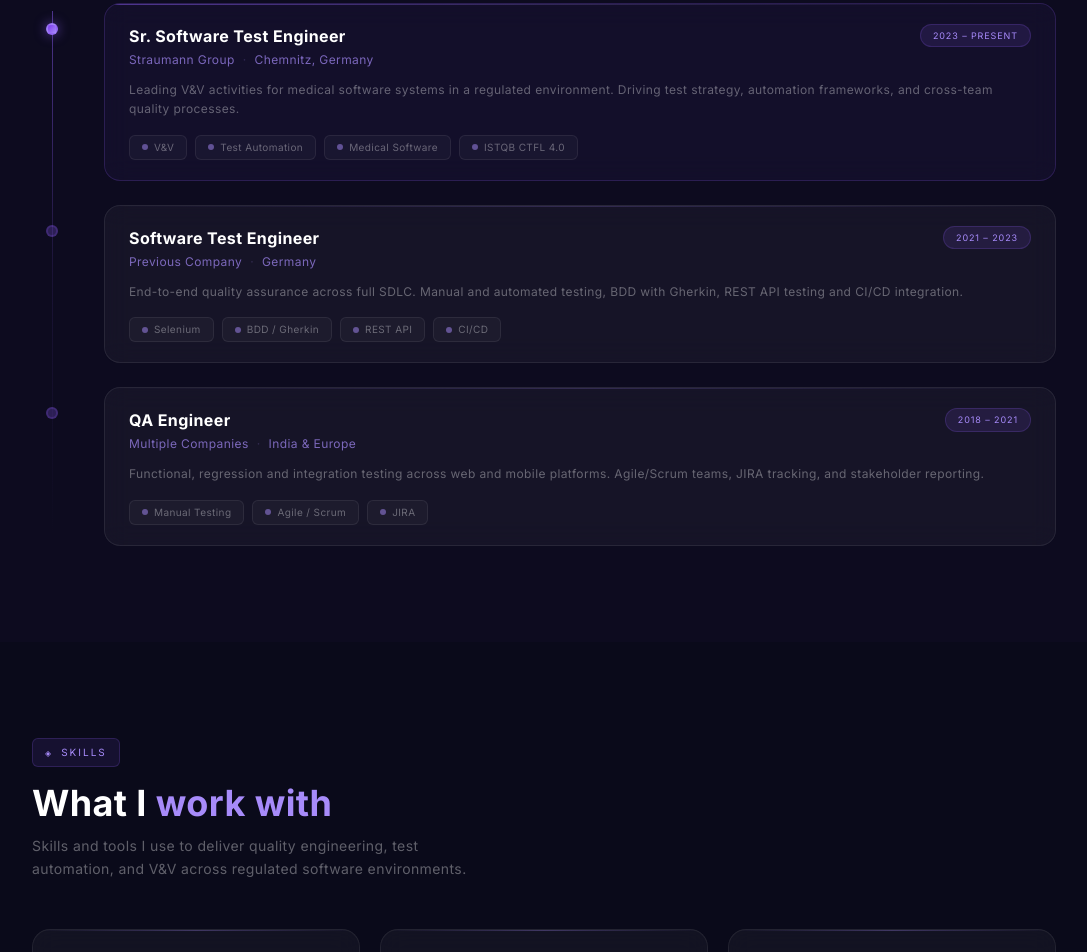
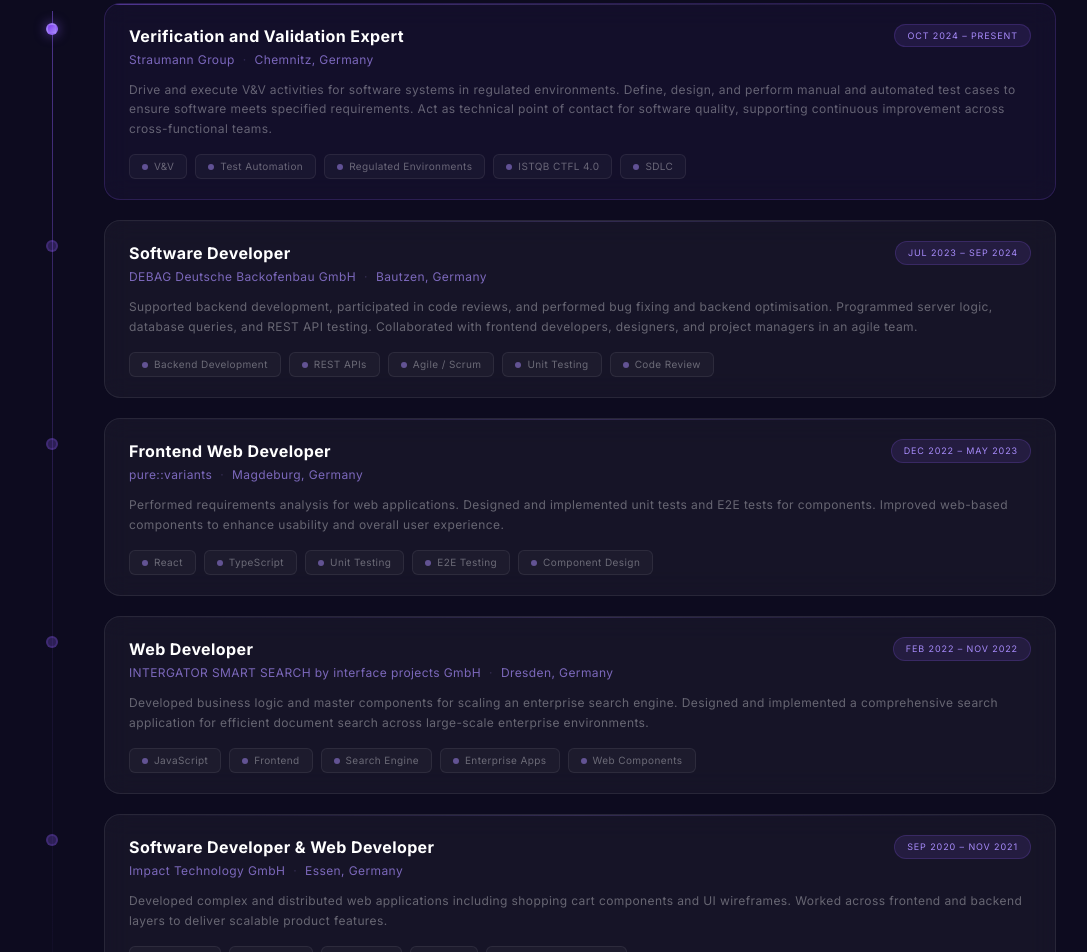
Before and after one commit to NikulGoyani369/portfolio-nextjs, a Next.js app: page / in a window 1280 px wide. Shown: the part 1780-2732 px from the top of the page, without its empty margins (96-1183 px from the left). Built offline with nearby package versions, Linux system fonts and the light colour scheme.

Commit message:
feat: update Experience with real LinkedIn data, bump companies to 10+

```diff
--- a/components/sections/About.tsx
+++ b/components/sections/About.tsx
@@ -6,7 +6,7 @@
 
 const stats = [
   { value: '6+', label: 'Years exp.' },
-  { value: '9+', label: 'Companies' },
+  { value: '10+', label: 'Companies' },
   { value: 'ISTQB', label: 'Certified' },
 ];
 
--- a/components/sections/Experience.tsx
+++ b/components/sections/Experience.tsx
@@ -15,38 +15,65 @@
 
 const entries: ExperienceEntry[] = [
   {
-    role: 'Sr. Software Test Engineer',
+    role: 'Verification and Validation Expert',
     company: 'Straumann Group',
     location: 'Chemnitz, Germany',
-    period: '2023 – Present',
+    period: 'Oct 2024 – Present',
     description:
-      'Leading V&V activities for medical software systems in a regulated environment. Driving test strategy, automation frameworks, and cross-team quality processes.',
-    tags: ['V&V', 'Test Automation', 'Medical Software', 'ISTQB CTFL 4.0'],
+      'Drive and execute V&V activities for software systems in regulated environments. Define, design, and perform manual and automated test cases to ensure software meets specified requirements. Act as technical point of contact for software quality, supporting continuous improvement across cross-functional teams.',
+    tags: ['V&V', 'Test Automation', 'Regulated Environments', 'ISTQB CTFL 4.0', 'SDLC'],
     current: true,
   },
   {
-    role: 'Software Test Engineer',
-    company: 'Previous Company',
-    location: 'Germany',
-    period: '2021 – 2023',
+    role: 'Software Developer',
+    company: 'DEBAG Deutsche Backofenbau GmbH',
+    location: 'Bautzen, Germany',
+    period: 'Jul 2023 – Sep 2024',
     description:
-      'End-to-end quality assurance across full SDLC. Manual and automated testing, BDD with Gherkin, REST API testing and CI/CD integration.',
-    tags: ['Selenium', 'BDD / Gherkin', 'REST API', 'CI/CD'],
+      'Supported backend development, participated in code reviews, and performed bug fixing and backend optimisation. Programmed server logic, database queries, and REST API testing. Collaborated with frontend developers, designers, and project managers in an agile team.',
+    tags: ['Backend Development', 'REST APIs', 'Agile / Scrum', 'Unit Testing', 'Code Review'],
   },
   {
-    role: 'QA Engineer',
-    company: 'Multiple Companies',
-    location: 'India & Europe',
-    period: '2018 – 2021',
+    role: 'Frontend Web Developer',
+    company: 'pure::variants',
+    location: 'Magdeburg, Germany',
+    period: 'Dec 2022 – May 2023',
     description:
-      'Functional, regression and integration testing across web and mobile platforms. Agile/Scrum teams, JIRA tracking, and stakeholder reporting.',
-    tags: ['Manual Testing', 'Agile / Scrum', 'JIRA'],
+      'Performed requirements analysis for web applications. Designed and implemented unit tests and E2E tests for components. Improved web-based components to enhance usability and overall user experience.',
+    tags: ['React', 'TypeScript', 'Unit Testing', 'E2E Testing', 'Component Design'],
+  },
+  {
+    role: 'Web Developer',
+    company: 'INTERGATOR SMART SEARCH by interface projects GmbH',
+    location: 'Dresden, Germany',
+    period: 'Feb 2022 – Nov 2022',
+    description:
+      'Developed business logic and master components for scaling an enterprise search engine. Designed and implemented a comprehensive search application for efficient document search across large-scale enterprise environments.',
+    tags: ['JavaScript', 'Frontend', 'Search Engine', 'Enterprise Apps', 'Web Components'],
+  },
+  {
+    role: 'Software Developer & Web Developer',
+    company: 'Impact Technology GmbH',
+    location: 'Essen, Germany',
+    period: 'Sep 2020 – Nov 2021',
+    description:
+      'Developed complex and distributed web applications including shopping cart components and UI wireframes. Worked across frontend and backend layers to deliver scalable product features.',
+    tags: ['JavaScript', 'Frontend', 'Backend', 'UI/UX', 'Distributed Systems'],
+  },
+  {
+    role: 'Software Engineer Intern',
+    company: 'Intel Corporation',
+    location: 'Munich, Germany',
+    period: 'Oct 2018 – May 2019',
+    description:
+      'Frontend development for automatic data updates in connected components. Managed MySQL database, updated international datasets, and integrated data with frontend interfaces.',
+    tags: ['Frontend', 'MySQL', 'Data Integration', 'JavaScript'],
   },
 ];
 
 const containerVariants = {
   hidden: {},
-  show: { transition: { staggerChildren: 0.15 } },
+  show: { transition: { staggerChildren: 0.12 } },
 };
 
 const cardVariants = {
@@ -62,7 +89,7 @@
         Where I&apos;ve <span className="text-violet-400">worked</span>
       </h2>
       <p className="text-sm leading-relaxed max-w-md mb-12 text-white/35">
-        6+ years of quality engineering across regulated industries and international teams.
+        6+ years across quality engineering, software development, and V&amp;V in regulated environments across Germany.
       </p>
 
       <motion.div className="relative" variants={containerVariants} initial="hidden" whileInView="show" viewport={{ once: true }}>
@@ -70,7 +97,7 @@
         <div className="absolute left-5 top-2 bottom-2 w-px"
           style={{ background: 'linear-gradient(to bottom, rgba(139,92,246,0.5), rgba(139,92,246,0.1), transparent)' }} />
 
-        <div className="flex flex-col gap-6">
+        <div className="flex flex-col gap-5">
           {entries.map((entry) => (
             <motion.div key={entry.role + entry.company} variants={cardVariants} className="flex gap-4 sm:gap-8">
               {/* Dot */}
@@ -93,7 +120,7 @@
                     : 'linear-gradient(to right, transparent, rgba(167,139,250,0.2), transparent)' }} />
 
                 <div className="flex items-start justify-between gap-3 mb-1 flex-wrap">
-                  <h3 className="text-base font-bold text-white">{entry.role}</h3>
+                  <h3 className="text-sm sm:text-base font-bold text-white">{entry.role}</h3>
                   <span className="text-[9px] tracking-widest uppercase text-violet-400 flex-shrink-0 px-3 py-1 rounded-full"
                     style={{ background: 'rgba(139,92,246,0.12)', border: '1px solid rgba(139,92,246,0.2)' }}>
                     {entry.period}
```
